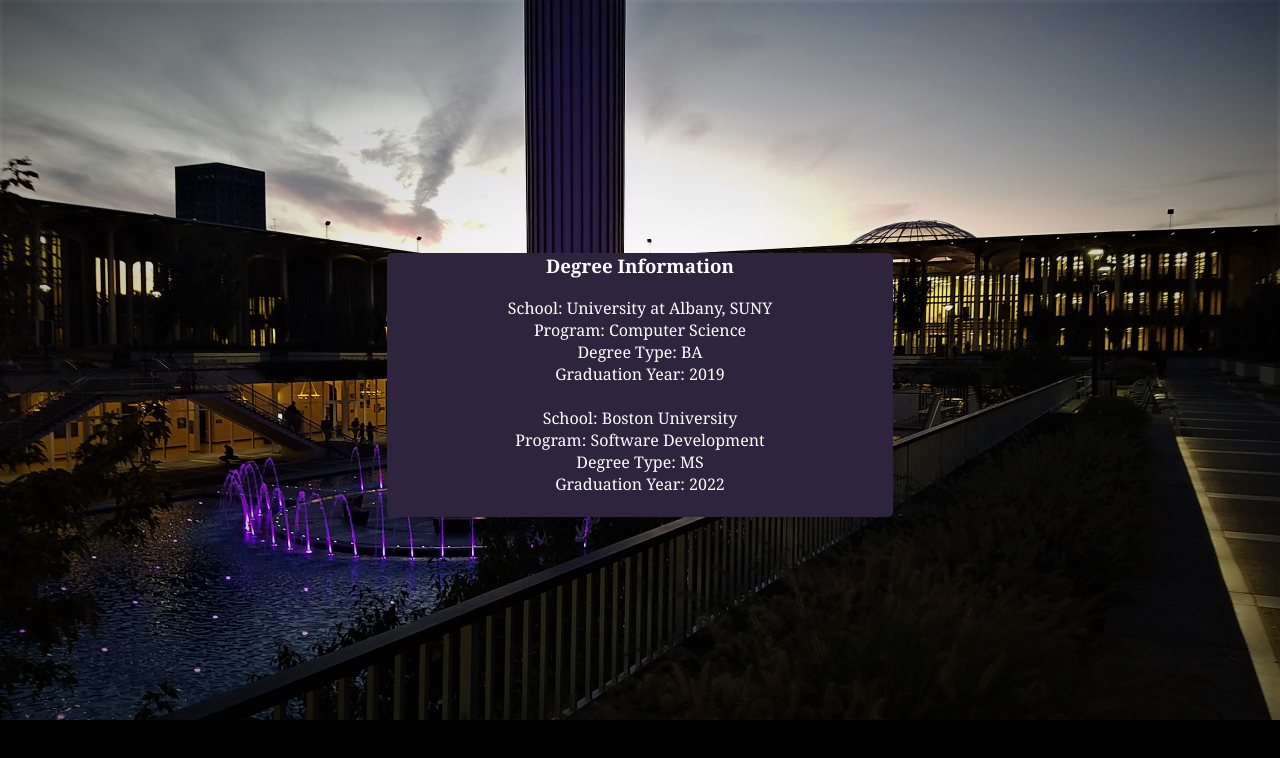
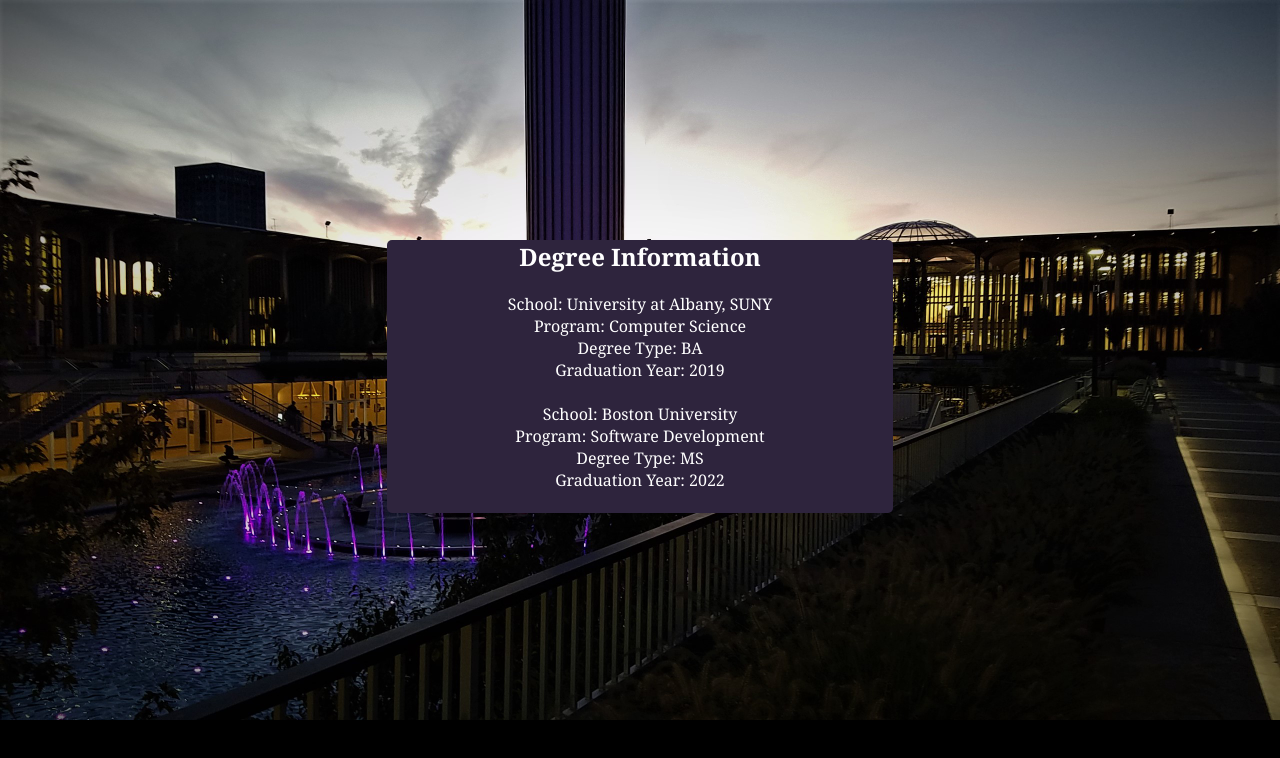
Before and after one commit to nataliebates/nataliebates.github.io, a plain HTML site: page index.html in a window 1280 px wide. Both pictures are taken after a click on the button "Get Degree Information". Drawn offline with Linux system fonts and the light colour scheme.

Commit message:
Add more padding to top of degree info

```diff
--- a/index.html
+++ b/index.html
@@ -11,7 +11,7 @@
     <main>
         <button id="button">Get Degree Information</button>
         <div id="degreeInfoDiv">
-          <h3 id="degreeInfoHeader">Degree Information</h3>
+          <h2 id="degreeInfoHeader">Degree Information</h2>
           <p id="degreeInfo"></p>
         </div>
     </main>
--- a/style.css
+++ b/style.css
@@ -31,9 +31,13 @@
   display: none;
   margin-left: auto;
   margin-right: auto;
-  margin-top: 20%;
+  margin-top: 15rem;
   background-color: rgb(46, 36, 61);
   width: 40%;
   text-align: center;
   border-radius: 5px;
 }
+
+#degreeInfoHeader {
+  margin-top: 3rem;
+}
```
